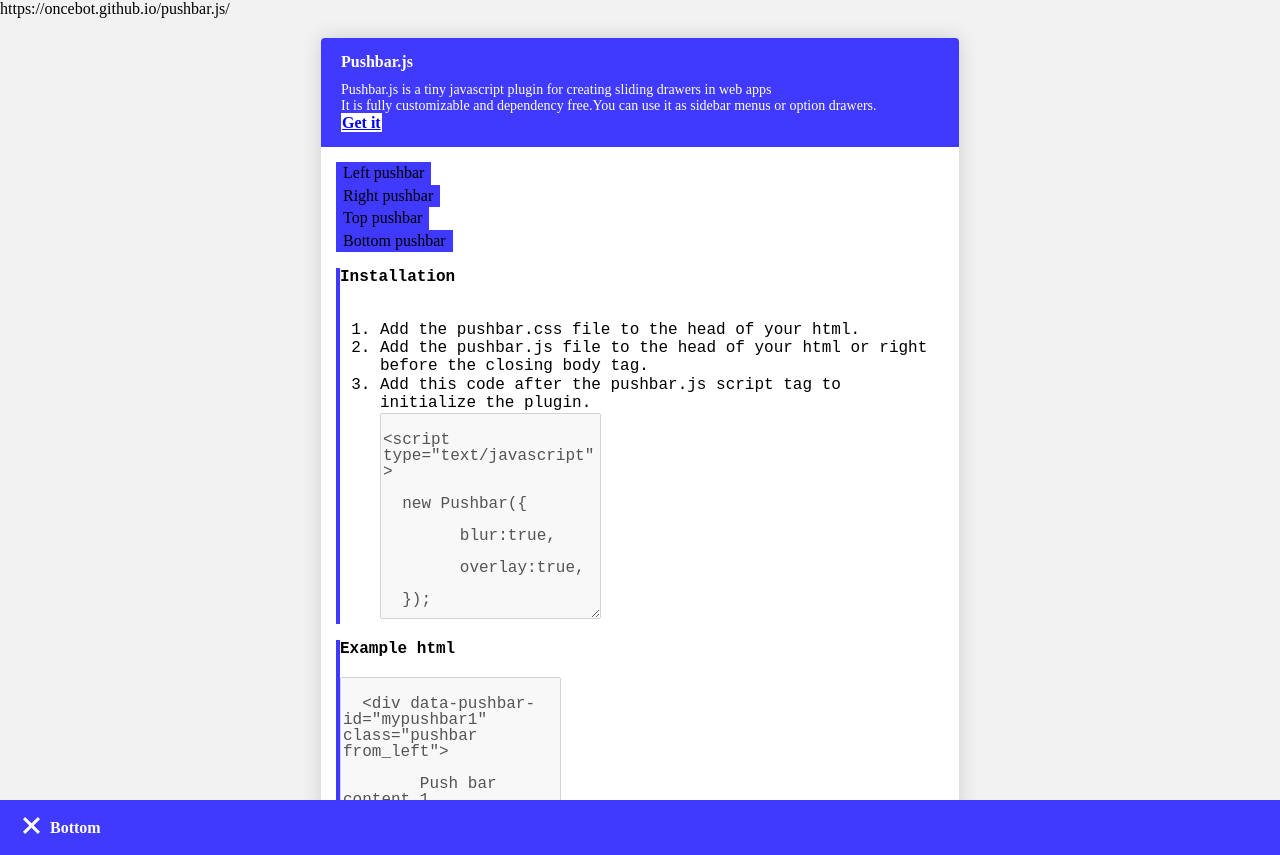
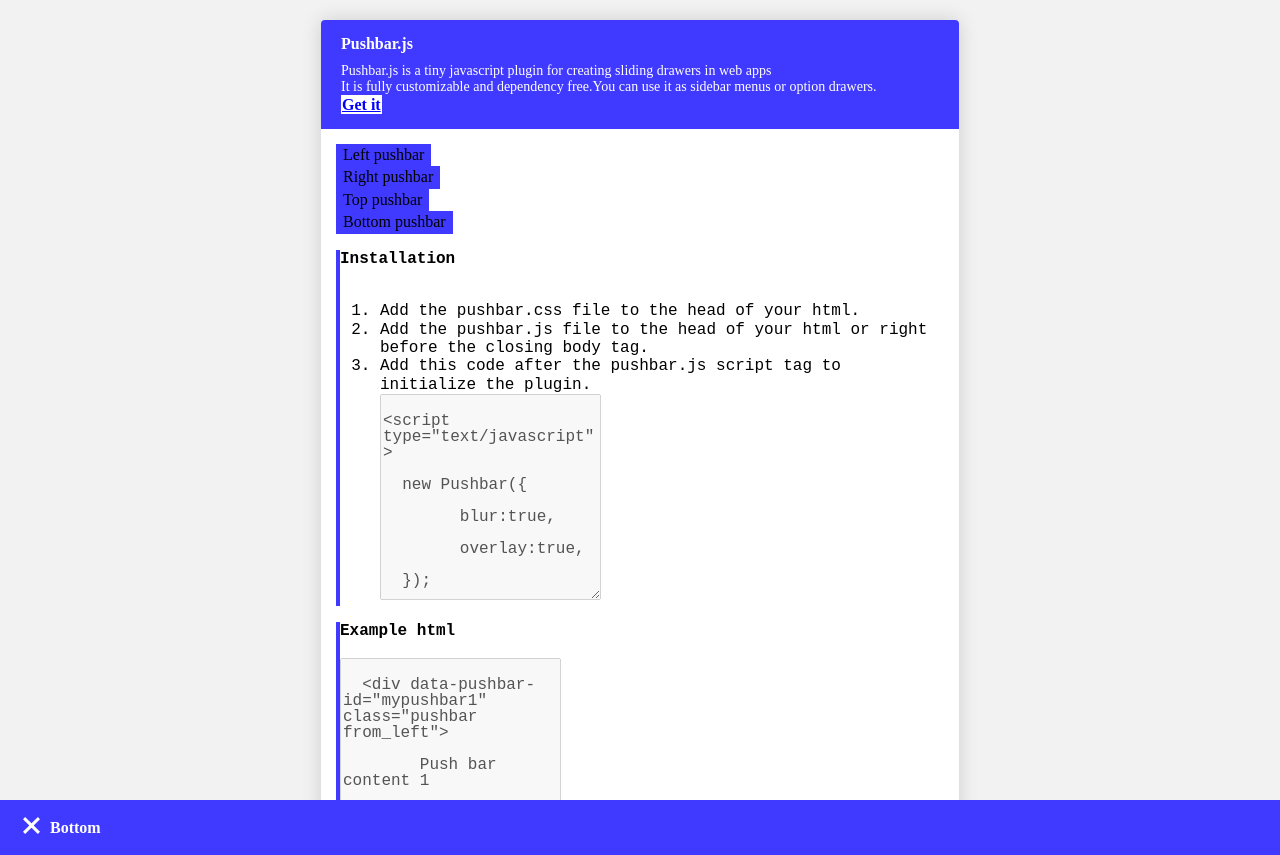
Before and after one commit to oncebot/pushbar.js, a plain HTML site: page index.html in a window 1280 px wide. Shown: the top 855 px of the page. Drawn offline with nearby package versions, Linux system fonts and the light colour scheme; a small style sheet from the web is missing.

Commit message:
Fixed index text

```diff
--- a/index.html
+++ b/index.html
@@ -13,7 +13,6 @@
 
 
 
-https://oncebot.github.io/pushbar.js/
 
 	<link rel="stylesheet" href="//fonts.googleapis.com/css?family=Roboto:300,300italic,700,700italic">
 	<link rel="stylesheet" href="//cdn.rawgit.com/necolas/normalize.css/master/normalize.css">
```
